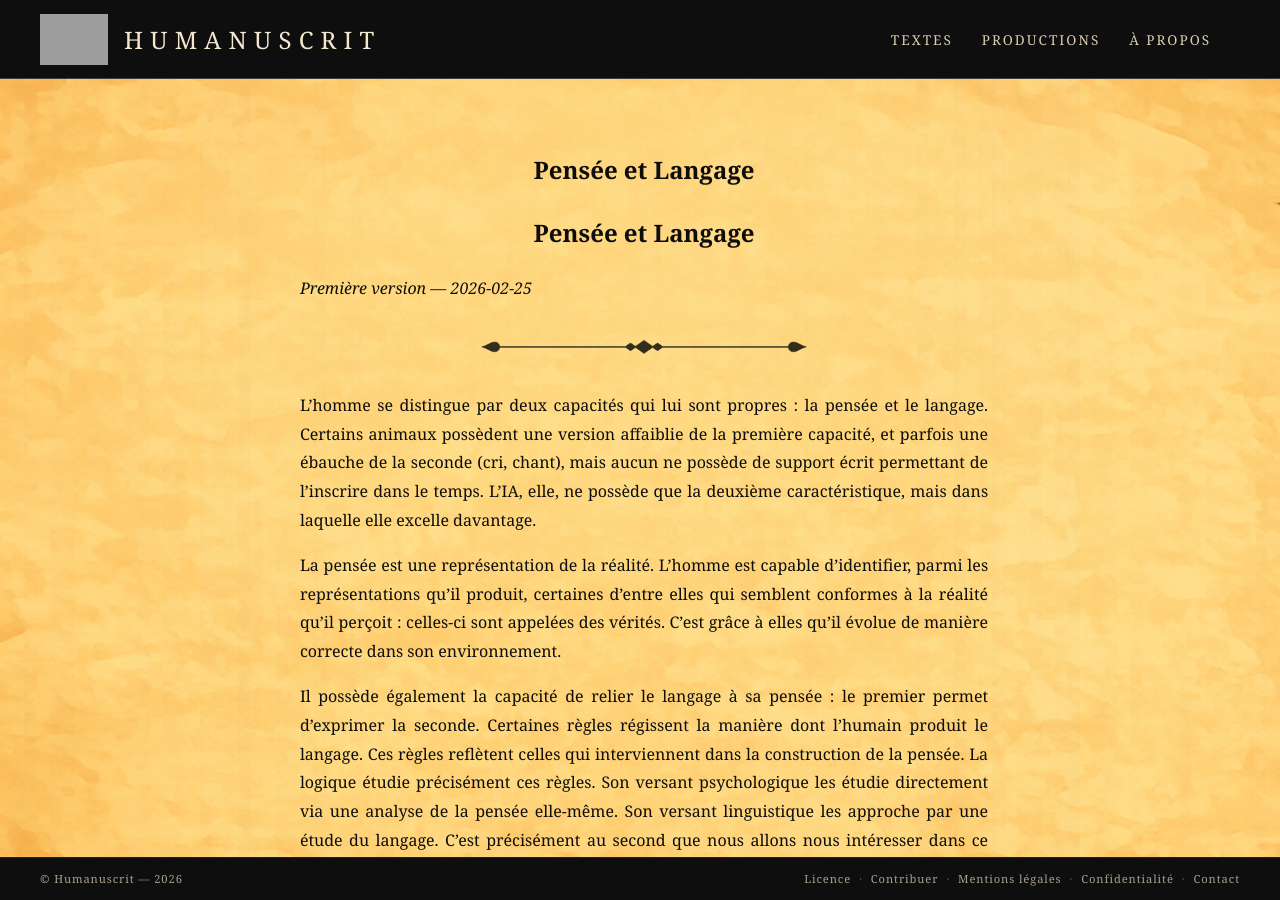
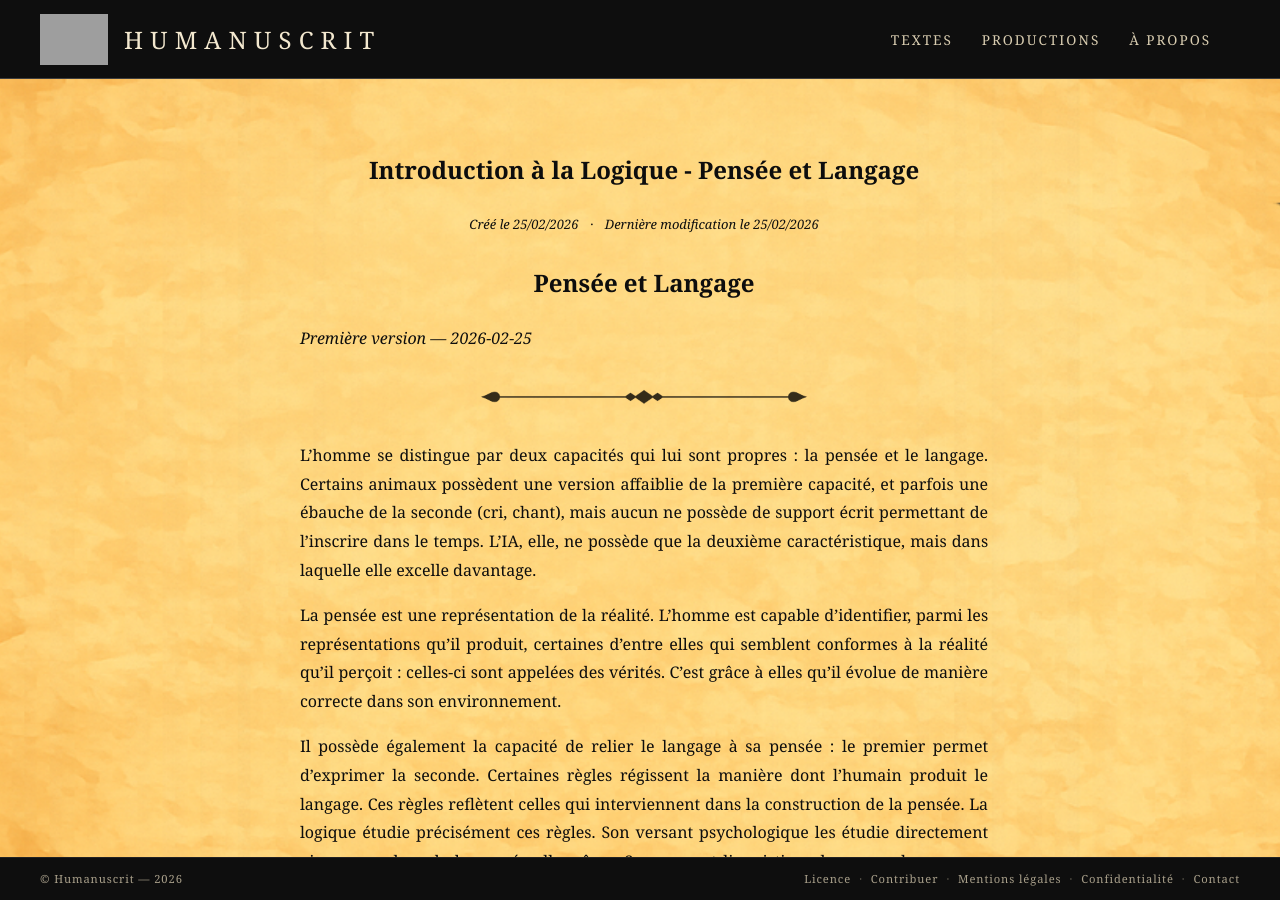
Before and after one commit to maxcarriere/humanuscrit, a Jekyll site: the page built from textes/reflexions/logique_intro.md, in a window 1280 px wide and 900 px high. Built offline with Jekyll 4.4.1, drawn with Linux system fonts in a browser that asks for light colours; our own code applies the rules of GitHub Pages for plain Markdown files; part of the change alters nothing that is shown; grey boxes are pictures that could not be loaded.

Commit message:
MAJ logique_intro.md
Made-with: Cursor

```diff
--- a/textes/reflexions/logique_intro.md
+++ b/textes/reflexions/logique_intro.md
@@ -1,5 +1,5 @@
 ---
-title: Introduction à la Logique : Introduction à la Logique : Pensée et Langage
+title: Introduction à la Logique - Pensée et Langage
 permalink: /textes/reflexions/logique/
 order: 2
 date: 2026-02-25
```
